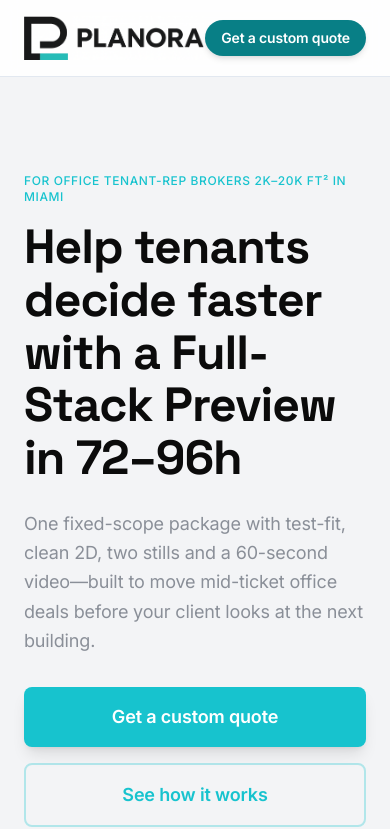
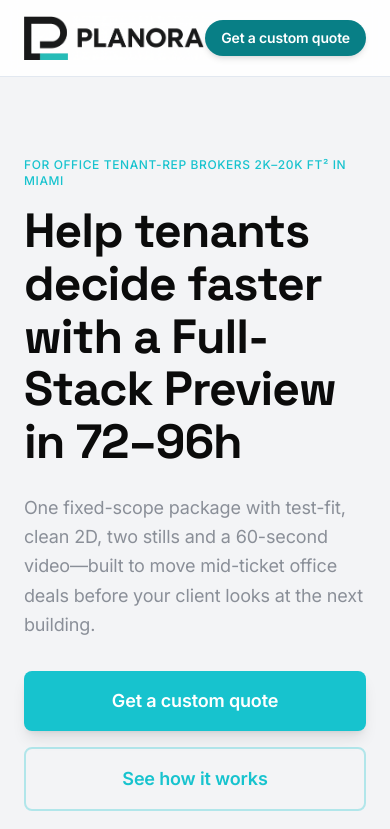
Before and after one commit to mategzg/Planora, a Next.js app: page / in a window 390 px wide. Shown: the top 829 px of the page. Built offline with nearby package versions, Linux system fonts and the light colour scheme.

Commit message:
ux: reorder hero for mobile (text before video) and reduce top padding

```diff
--- a/app/layout.tsx
+++ b/app/layout.tsx
@@ -45,7 +45,7 @@ export default function RootLayout({ children }: { children: ReactNode }) {
         <QuoteFormProvider>
           <div className="min-h-screen bg-soft text-ink">
             <SiteHeader />
-            <main className="mx-auto max-w-6xl px-6 pb-20 pt-12">{children}</main>
+            <main className="mx-auto max-w-6xl px-6 pb-20 pt-8 md:pt-12">{children}</main>
             <SiteFooter />
           </div>
         </QuoteFormProvider>
```
